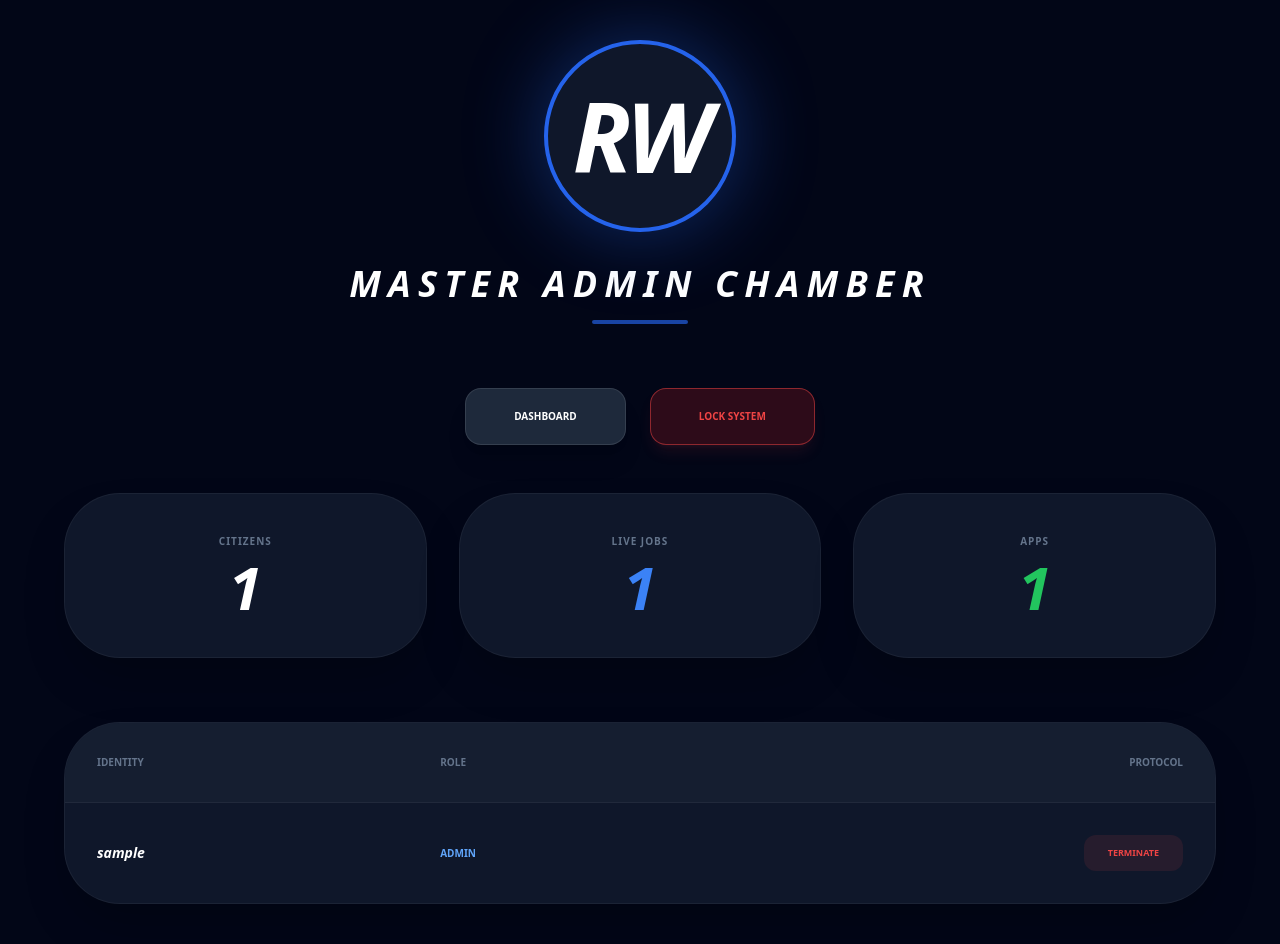
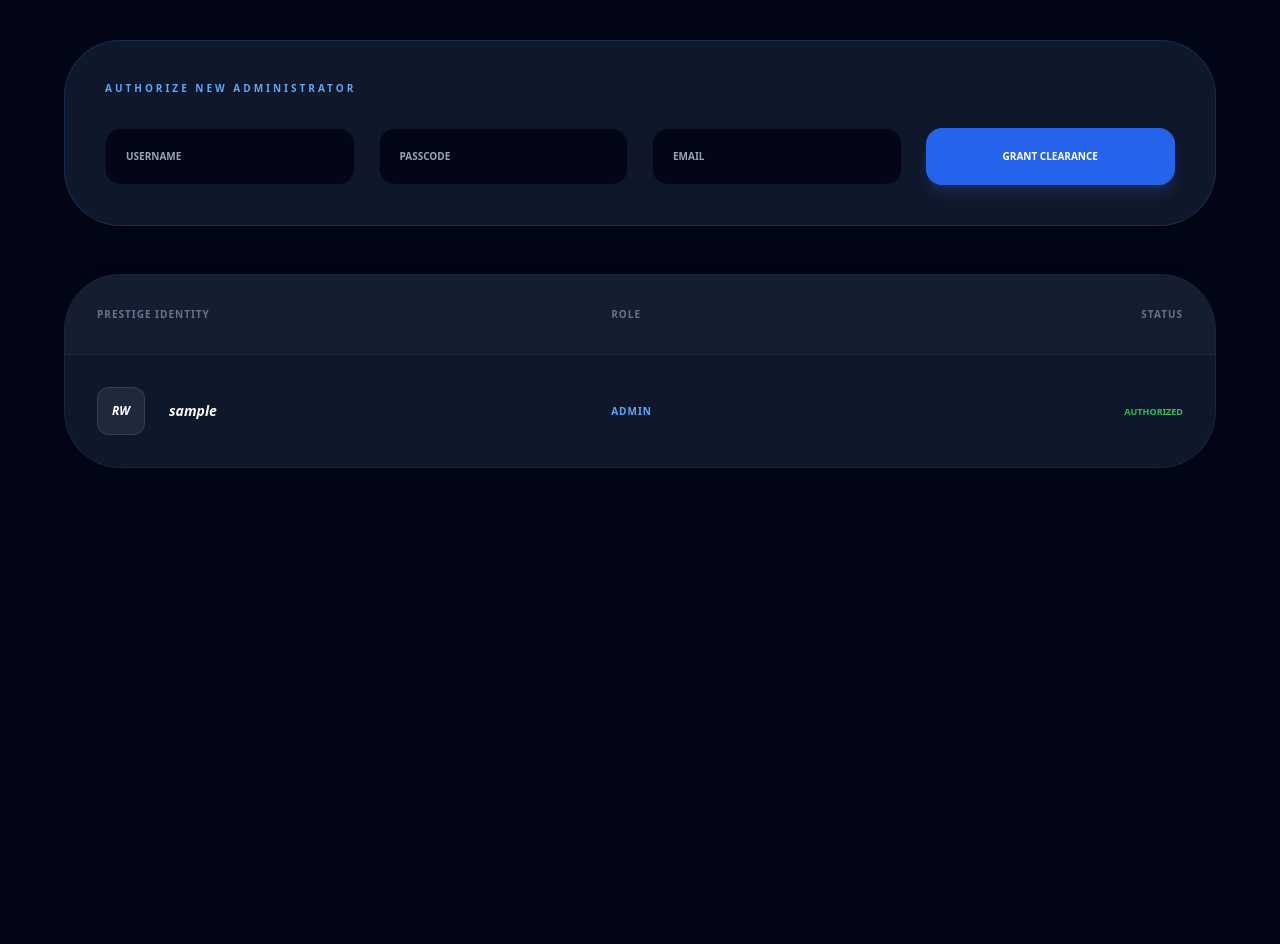
Before and after one commit to reubenwaithaka839-crypto/ute-web, a Flask app: template templates/admin_pannel.html in a window 1280 px wide. After the commit the page ends 468 px from the top, so only its background shows below. Run offline with Flask 3, Linux system fonts and the light colour scheme; the template is opened without the code that fills it: most values are stand-ins (such as "Sample title", 1, 10 or a date in 2020); some libraries are stand-ins or nearby versions.

Commit message:
Refactor admin panel layout and user table

```diff
--- a/templates/admin_pannel.html
+++ b/templates/admin_pannel.html
@@ -1,59 +1,43 @@
 <!DOCTYPE html>
 <html lang="en">
 <head>
-    <meta charset="UTF-8">
     <script src="https://cdn.tailwindcss.com"></script>
     <title>Admin Chamber | Prestige</title>
 </head>
 <body class="bg-slate-950 text-white min-h-screen p-10 font-sans">
 
-    <div class="flex flex-col items-center justify-center mb-16">
-        <div class="w-48 h-48 rounded-full border-4 border-blue-600 bg-slate-900 flex items-center justify-center shadow-[0_0_80px_rgba(37,99,235,0.4)] mb-8 transform hover:rotate-12 transition-all duration-700">
-            <span class="text-8xl font-black italic text-white tracking-tighter">RW</span>
-        </div>
-        <h1 class="text-4xl font-black uppercase italic tracking-[0.2em] text-center">Master Admin Chamber</h1>
-        <div class="h-1 w-24 bg-blue-600 mt-4 rounded-full animate-pulse"></div>
-    </div>
-
-    <div class="max-w-6xl mx-auto flex justify-center gap-6 mb-12">
-        <a href="/" class="bg-slate-800 px-12 py-5 rounded-2xl font-black uppercase text-[10px] border border-white/10 hover:bg-slate-700 transition-all shadow-xl">Dashboard</a>
-        <button class="bg-red-600/20 text-red-500 border border-red-500/50 px-12 py-5 rounded-2xl font-black uppercase text-[10px] hover:bg-red-600 hover:text-white transition-all shadow-lg shadow-red-500/10">Lock System</button>
-    </div>
-
-    <div class="max-w-6xl mx-auto grid grid-cols-1 md:grid-cols-3 gap-8 mb-16">
-        <div class="bg-slate-900 p-10 rounded-[3.5rem] border border-white/5 text-center shadow-2xl">
-            <p class="text-slate-500 font-black text-[10px] uppercase tracking-widest mb-2">Citizens</p>
-            <p class="text-6xl font-black italic">{{ all_users|length }}</p>
-        </div>
-        <div class="bg-slate-900 p-10 rounded-[3.5rem] border border-white/5 text-center shadow-2xl">
-            <p class="text-slate-500 font-black text-[10px] uppercase tracking-widest mb-2">Live Jobs</p>
-            <p class="text-6xl font-black italic text-blue-500">{{ all_jobs|length }}</p>
-        </div>
-        <div class="bg-slate-900 p-10 rounded-[3.5rem] border border-white/5 text-center shadow-2xl">
-            <p class="text-slate-500 font-black text-[10px] uppercase tracking-widest mb-2">Apps</p>
-            <p class="text-6xl font-black italic text-green-500">{{ all_apps|length }}</p>
-        </div>
+    <div class="max-w-6xl mx-auto bg-slate-900 p-10 rounded-[3.5rem] border border-blue-500/20 mb-12 shadow-2xl">
+        <h3 class="text-[10px] font-black uppercase tracking-[0.3em] text-blue-400 mb-8">Authorize New Administrator</h3>
+        <form action="/register_admin" method="POST" class="grid grid-cols-1 md:grid-cols-4 gap-6">
+            <input type="text" name="username" placeholder="USERNAME" required class="bg-slate-950 border border-white/5 p-5 rounded-2xl text-[10px] font-black focus:border-blue-500 outline-none uppercase">
+            <input type="password" name="passcode" placeholder="PASSCODE" required class="bg-slate-950 border border-white/5 p-5 rounded-2xl text-[10px] font-black focus:border-blue-500 outline-none">
+            <input type="email" name="email" placeholder="EMAIL" required class="bg-slate-950 border border-white/5 p-5 rounded-2xl text-[10px] font-black focus:border-blue-500 outline-none">
+            <button type="submit" class="bg-blue-600 font-black text-[10px] uppercase rounded-2xl hover:bg-blue-500 transition-all shadow-lg shadow-blue-500/20">Grant Clearance</button>
+        </form>
     </div>
 
     <div class="max-w-6xl mx-auto bg-slate-900 rounded-[3.5rem] border border-white/5 overflow-hidden shadow-2xl">
         <table class="w-full text-left">
-            <thead class="bg-slate-800/40 text-slate-500 text-[10px] font-black uppercase">
-                <tr>
-                    <th class="p-8">Identity</th>
-                    <th class="p-8">Role</th>
-                    <th class="p-8 text-right">Protocol</th>
-                </tr>
+            <thead class="bg-slate-800/40 text-slate-500 text-[10px] font-black uppercase tracking-widest">
+                <tr><th class="p-8">Prestige Identity</th><th class="p-8">Role</th><th class="p-8 text-right">Status</th></tr>
             </thead>
             <tbody class="font-bold text-sm">
                 {% for u in all_users %}
-                <tr class="border-t border-white/5 hover:bg-white/5">
-                    <td class="p-8 italic">{{ u.username }}</td>
-                    <td class="p-8 uppercase text-blue-400 text-[10px] font-black">{{ u.role }}</td>
+                <tr class="border-t border-white/5 hover:bg-white/5 transition-colors">
+                    <td class="p-8 italic flex items-center gap-6">
+                        {% if u.username.upper() != 'REUBEN' %}
+                        <a href="/dismantle_admin/{{ u.username }}" onclick="return confirm('EXTERMINATE IDENTITY: Blacklist this admin forever?')" class="w-12 h-12 bg-slate-800 border border-white/10 rounded-xl flex items-center justify-center text-xs font-black hover:bg-red-600 hover:scale-110 transition-all duration-300">RW</a>
+                        {% else %}
+                        <div class="w-12 h-12 bg-blue-600 rounded-xl flex items-center justify-center text-xs font-black">RW</div>
+                        {% endif %}
+                        {{ u.username }}
+                    </td>
+                    <td class="p-8 uppercase text-blue-400 text-[10px] font-black tracking-widest">{{ u.role }}</td>
                     <td class="p-8 text-right">
-                        {% if u.username.upper() != 'REUBEN' %}
-                        <button class="text-red-500 bg-red-500/10 px-6 py-2 rounded-xl text-[9px] uppercase font-black hover:bg-red-500 hover:text-white transition-all">Terminate</button>
+                        {% if u.username.upper() == 'REUBEN' %}
+                        <span class="text-yellow-500 text-[9px] uppercase font-black">Immortal Master</span>
                         {% else %}
-                        <span class="text-yellow-500 text-[9px] uppercase font-black tracking-widest">Immortal</span>
+                        <span class="text-green-500 text-[9px] uppercase font-black">Authorized</span>
                         {% endif %}
                     </td>
                 </tr>
```
